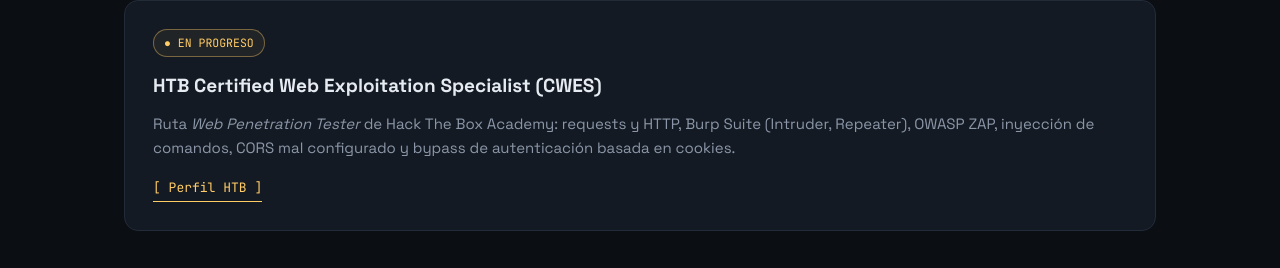
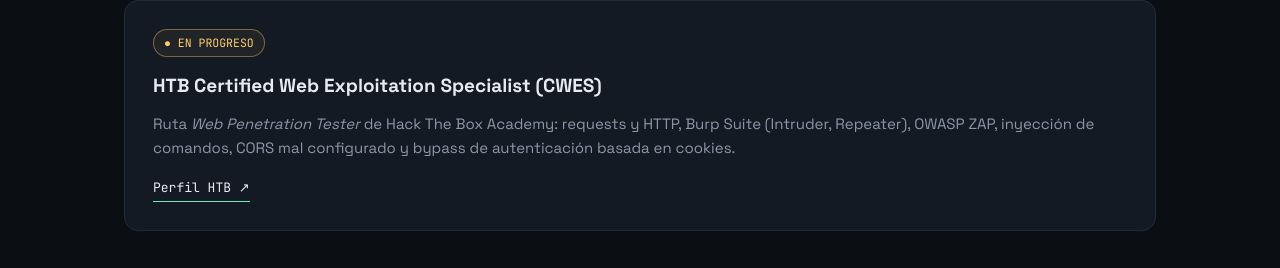
Before and after one commit to FrancoDiegoR/FrancoDiegoR.github.io, a plain HTML site: page index.html in a window 1280 px wide. Shown: the part 3542-3810 px from the top of the page. Drawn offline with Linux system fonts and the light colour scheme.

Commit message:
fix: agrega enlace a perfil HTB y corrige estructura HTML

```diff
--- a/index.html
+++ b/index.html
@@ -393,11 +393,9 @@
           autenticación basada en cookies.
         </p>
         <div class="p-links">
-          <!-- TODO: link a tu perfil de HTB o al certificado -->
-          <a href="#" class="todo" target="_blank" rel="noopener">[ Perfil HTB ]</a>
+          <a href="https://profile.hackthebox.com/profile/019df133-e2b3-70b0-af43-75c163d50cfa" target="_blank" rel="noopener">Perfil HTB ↗</a>
         </div>
       </div>
-</div>
     </div>
   </div>
 </section>
```
